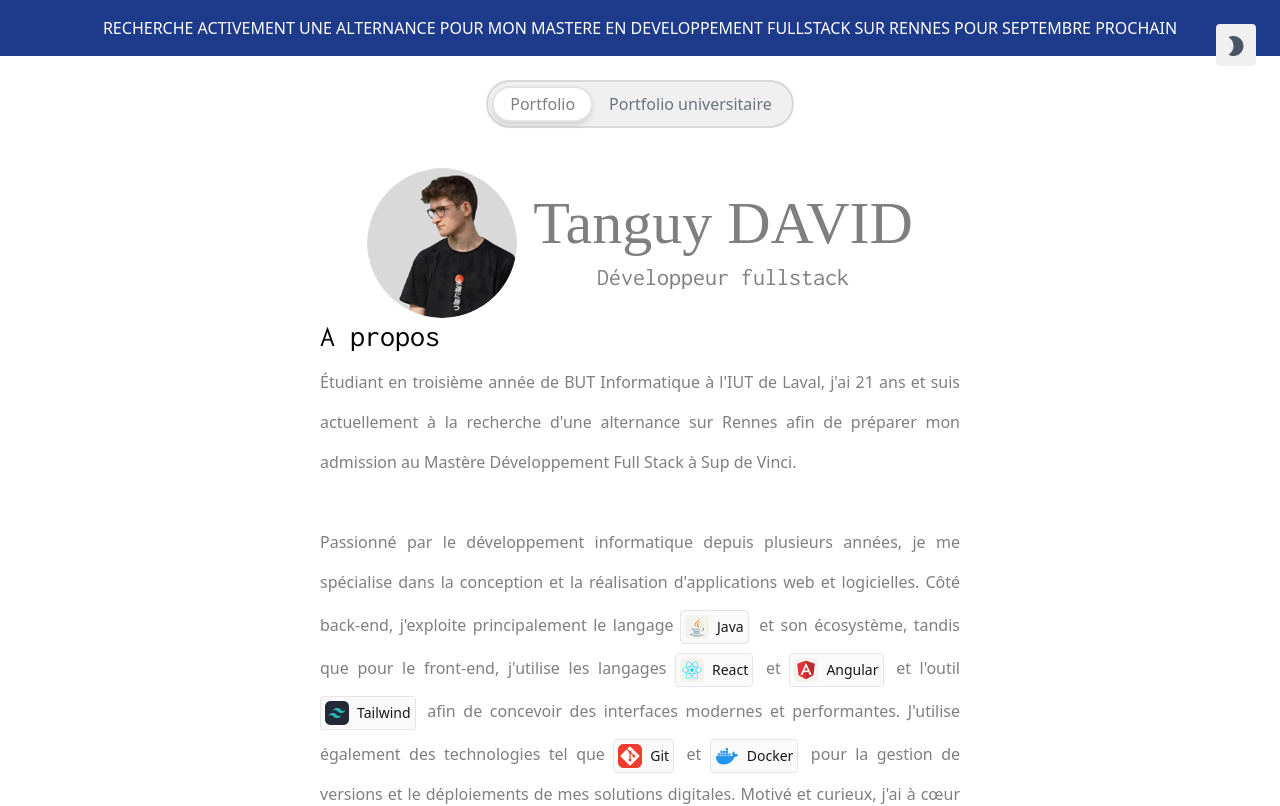
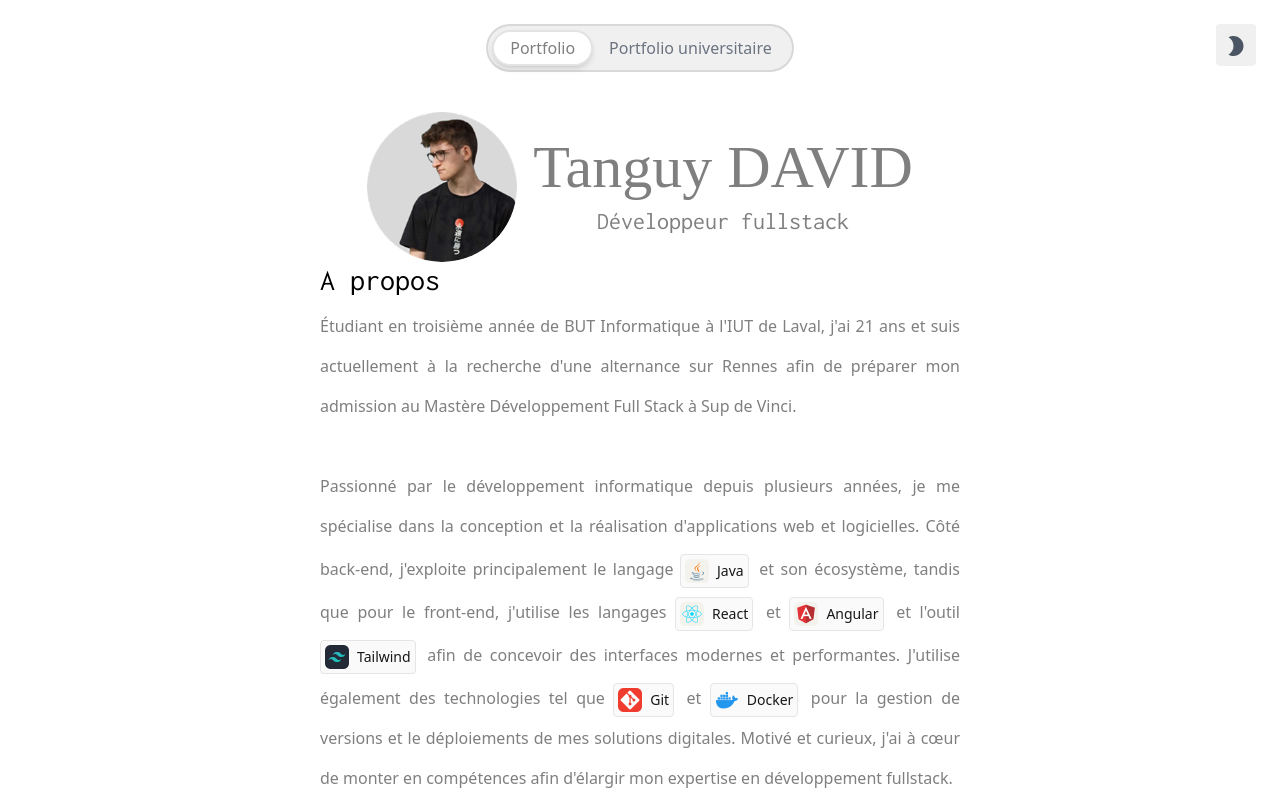
Before and after one commit to txngUI/portfolio, a Next.js app: page / in a window 1280 px wide. Shown: the top 806 px of the page. Built offline with nearby package versions, Linux system fonts and the light colour scheme.

Commit message:
remove alternance announce

```diff
--- a/app/page.tsx
+++ b/app/page.tsx
@@ -12,7 +12,7 @@ import Studies from "./components/Studies";
 export default function Home() {
   return (
     <div>
-      <Announce />
+      {/* <Announce /> */}
       <ThemeToggle />
       <ToggleSwitch />
       <main className="w-1/2 mx-auto mt-10">
--- a/app/portfolio-universitaire/page.tsx
+++ b/app/portfolio-universitaire/page.tsx
@@ -21,7 +21,7 @@ export default async function Home() {
 
   return (
     <div>
-      <Announce />
+      {/* <Announce /> */}
       <ThemeToggle />
       <main className="px-4 md:w-4/5 mx-auto">
         <ToggleSwitch />
```
